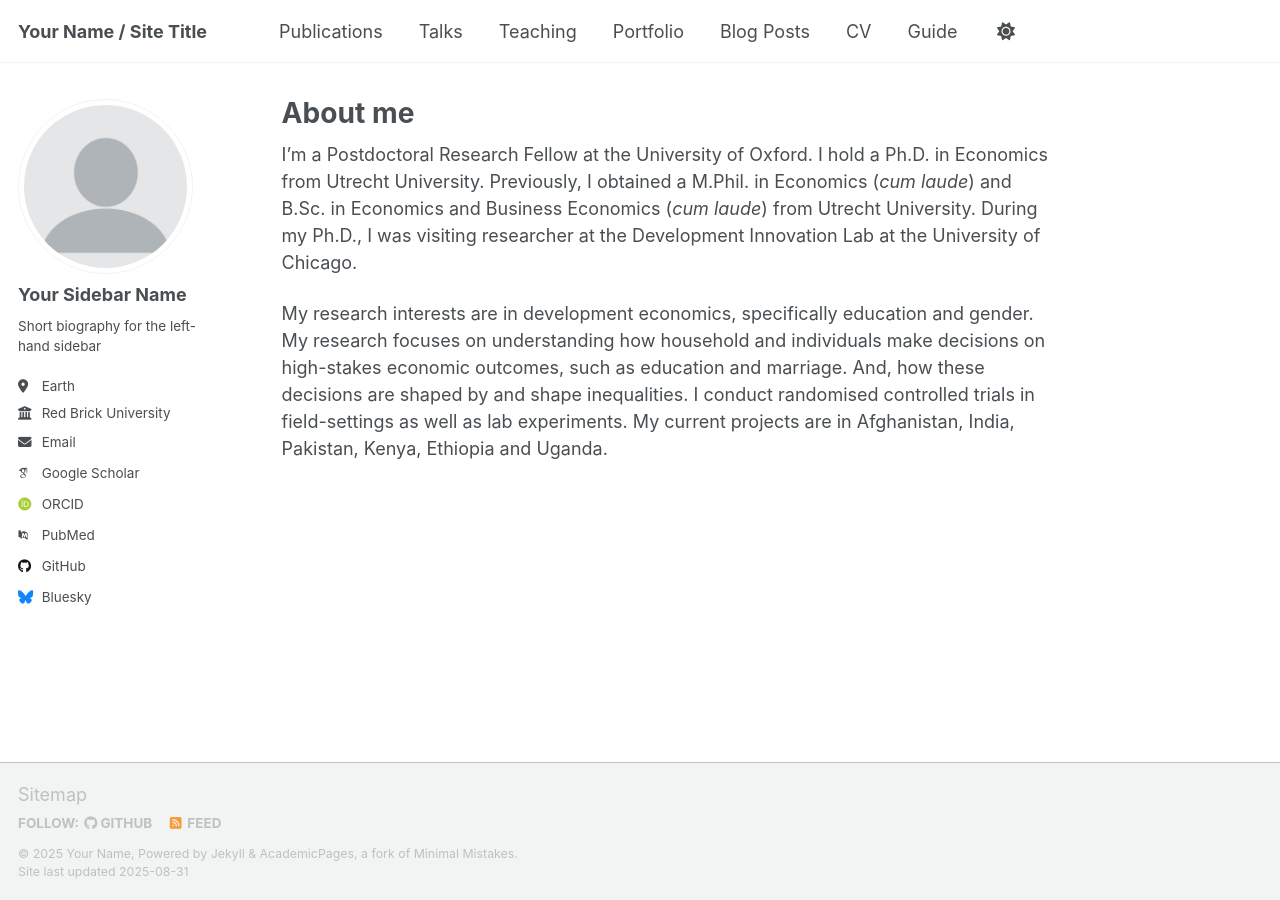
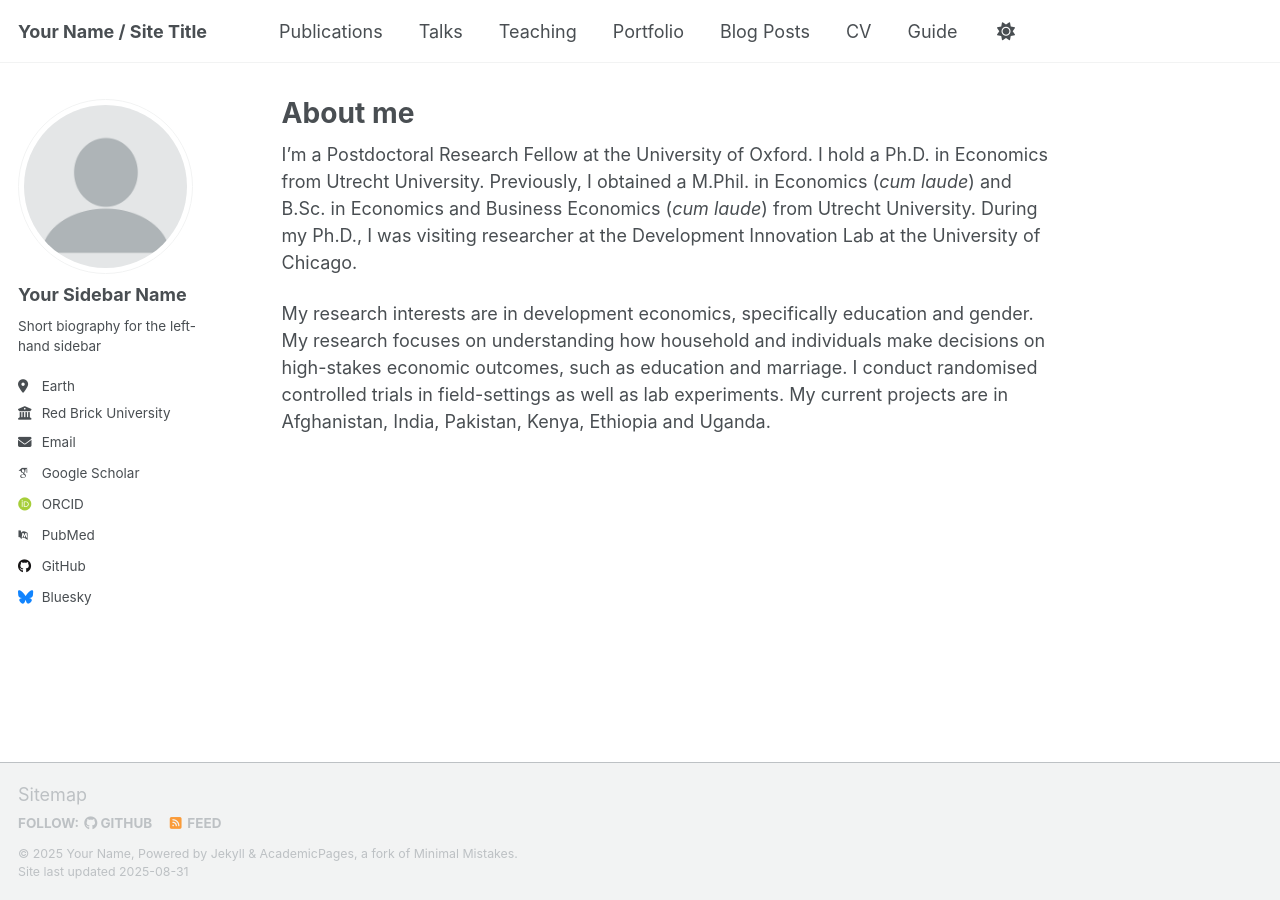
Before and after one commit to anayadam/anayadam.github.io, a Jekyll site: the page built from _pages/about.md, in a window 1280 px wide. Built offline with Jekyll 4.4.1, drawn with Linux system fonts in a browser that asks for light colours; some web fonts are replaced; a script that is not in the unit is left out.

Commit message:
Update about.md

```diff
--- a/_pages/about.md
+++ b/_pages/about.md
@@ -8,4 +8,4 @@ redirect_from:
 ---
 I'm a Postdoctoral Research Fellow at the University of Oxford. I hold a Ph.D. in Economics from Utrecht University. Previously, I obtained a M.Phil. in Economics (_cum laude_) and B.Sc. in Economics and Business Economics (_cum laude_) from Utrecht University. During my Ph.D., I was visiting researcher at the Development Innovation Lab at the University of Chicago.
 
-My research interests are in development economics, specifically education and gender. My research focuses on understanding how household and individuals make decisions on high-stakes economic outcomes, such as education and marriage. And, how these decisions are shaped by and shape inequalities. I conduct randomised controlled trials in field-settings as well as lab experiments. My current projects are in Afghanistan, India, Pakistan, Kenya, Ethiopia and Uganda.
+My research interests are in development economics, specifically education and gender. My research focuses on understanding how household and individuals make decisions on high-stakes economic outcomes, such as education and marriage. I conduct randomised controlled trials in field-settings as well as lab experiments. My current projects are in Afghanistan, India, Pakistan, Kenya, Ethiopia and Uganda.
```
